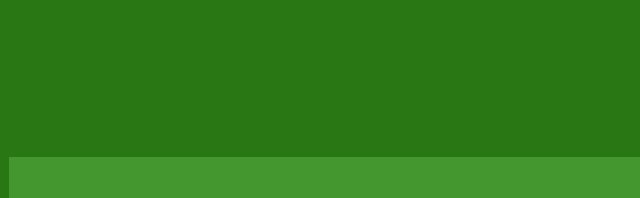
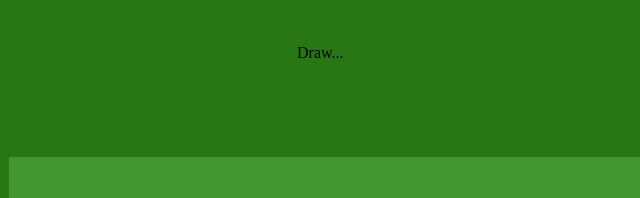
Before and after one commit to jeffinnes/BlackJack, a plain HTML site: page index.html in a window 1280 px wide. Shown: the part 325-523 px from the top of the page, 183-823 px from the left. Drawn offline with Linux system fonts and the light colour scheme.

Commit message:
Minor code indention style adjustment

```diff
--- a/index.html
+++ b/index.html
@@ -26,14 +26,13 @@
     <div class="cardZone">
       <div class="hand">
 
-                    <!--Cards go here-->
 
       </div>
       <div class="handVal">21</div>
     </div>
 
     <div class="handStatus">
-                <!--Displays Bust or Win notifications. Maybe prompt for split or double down here too...-->
+      <span>Draw...</span>
     </div>
   </div>
 
```
Lines whose indentation alone changed are shown as unchanged.
